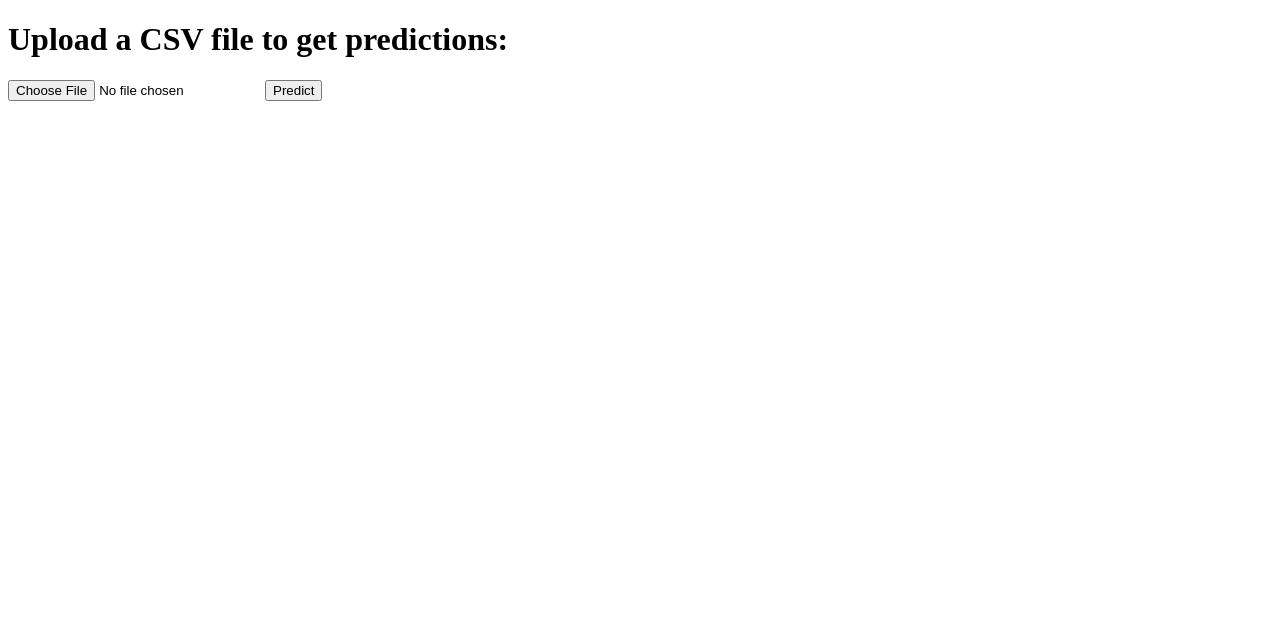
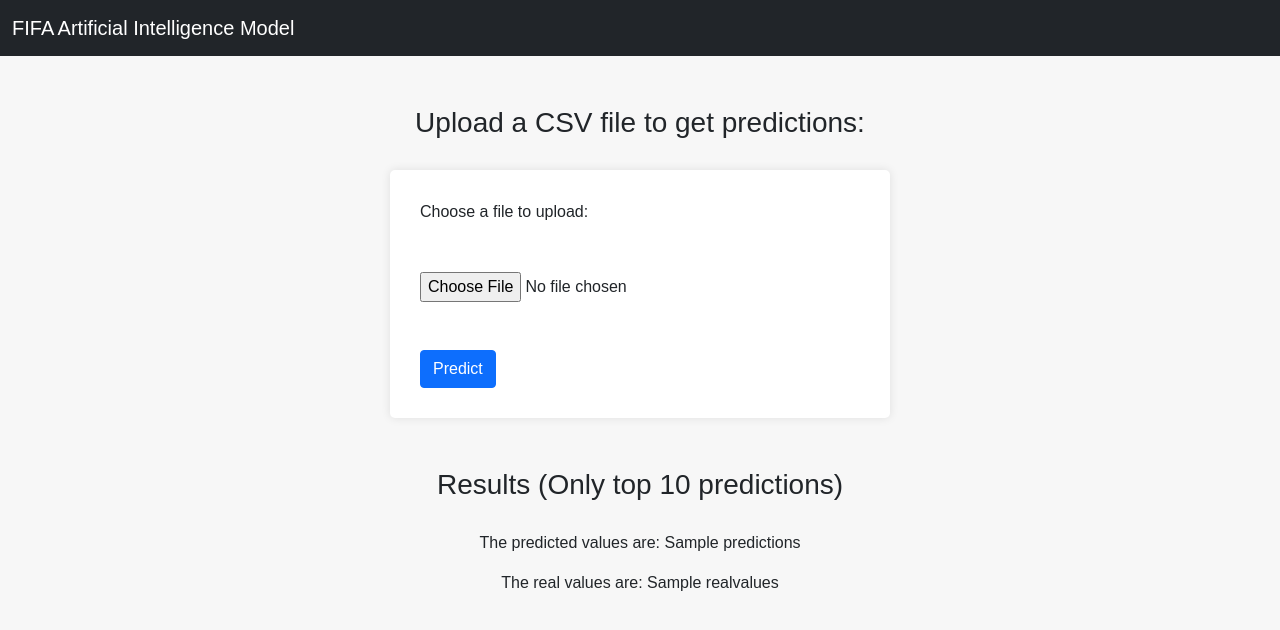
Before and after one commit to demarillacizere/fifa-ai-model, a Flask app: template templates/index.html in a window 1280 px wide. Shown: the top 630 px of the page. Run offline with Flask 2, Linux system fonts and the light colour scheme; the template is opened without the code that fills it: most values are stand-ins (such as "Sample title", 1, 10 or a date in 2020); parts of the project's set-up code (start-up, migrations or seed data) failed here and were passed over; some libraries are stand-ins or nearby versions.

Commit message:
added the stylings

```diff
--- a/app.py
+++ b/app.py
@@ -6,12 +6,6 @@
 
 # load the trained model
 model = joblib.load("fifa_model.joblib")
-
-# Preprocessing function
-# def preprocess_data(df):
-#     # Apply the same preprocessing steps you used on your training data
-
-#     return preprocessed_df
 
 @app.route('/')
 def index():
@@ -36,11 +30,11 @@
     file = request.files['file']
     columns = ['attacking_crossing', 'attacking_finishing', 'attacking_heading_accuracy', 'attacking_short_passing', 'attacking_volleys', 'skill_dribbling', 'skill_curve', 'skill_fk_accuracy', 'skill_long_passing', 'skill_ball_control', 'movement_acceleration', 'movement_sprint_speed', 'movement_agility', 'movement_reactions', 'movement_balance', 'power_shot_power', 'power_jumping', 'power_stamina', 'power_strength', 'power_long_shots', 'mentality_aggression', 'mentality_interceptions', 'mentality_positioning', 'mentality_vision', 'mentality_penalties', 'mentality_composure', 'defending_marking_awareness', 'defending_standing_tackle', 'defending_sliding_tackle', 'goalkeeping_diving', 'goalkeeping_handling', 'goalkeeping_kicking', 'goalkeeping_positioning', 'goalkeeping_reflexes']
     data = pd.read_csv(file)
-    data = data[columns]
-    y_pred = model.predict(data)
+    y_pred = model.predict(data[columns])
     y_pred = np.round(y_pred)
+    realvalues = data['overall'].iloc[data.index]
 
-    return render_template('results.html', predictions=list(y_pred)[:10])
+    return render_template('index.html', predictions=list(y_pred)[:10],realvalues = list(realvalues)[:10])
 
 if __name__ == '__main__':
     app.run(debug=True)
--- a/templates/index.html
+++ b/templates/index.html
@@ -1,13 +1,91 @@
 <!doctype html>
 <html>
+   <head>
+      <title>File Upload Form</title>
+      <link rel="stylesheet" href="https://cdn.jsdelivr.net/npm/bootstrap@5.1.3/dist/css/bootstrap.min.css">
+      <style>
+         body {
+           background-color: #f7f7f7;
+           font-family: Arial, sans-serif;
+         }
+
+         h3 {
+           text-align: center;
+           margin-top: 50px;
+           margin-bottom: 30px;
+         }
+
+         .form-container {
+           max-width: 500px;
+           margin: 0 auto;
+           background-color: #fff;
+           padding: 30px;
+           border-radius: 5px;
+           box-shadow: 0px 0px 10px rgba(0, 0, 0, 0.1);
+         }
+
+         .form-control:focus {
+           border-color: #7c7cff;
+           box-shadow: none;
+         }
+
+         .custom-file-input:focus ~ .custom-file-label {
+           border-color: #7c7cff;
+           box-shadow: none;
+         }
+
+         .custom-file-label::after {
+           content: "Choose file";
+         }
+
+         .custom-file-label::before {
+           content: "";
+           background-color: #7c7cff;
+           border-radius: .25rem;
+           display: inline-block;
+           vertical-align: middle;
+           height: 2rem;
+           width: 2rem;
+           line-height: 1.5rem;
+           text-align: center;
+           margin-right: .5rem;
+           color: #fff;
+         }
+
+         .custom-file-input:lang(en)~.custom-file-label::after {
+           content: "Browse";
+         }
+       </style>
+
+   </head>
    <body>
-      <h1>Upload a CSV file to get predictions:</h1>
+      <nav class="navbar navbar-expand-lg navbar-dark bg-dark">
+         <div class="container-fluid">
+           <a class="navbar-brand text-center" href="#">FIFA Artificial Intelligence Model</a>
+         </div>
+       </nav>
+
+      <h3>Upload a CSV file to get predictions:</h3>
+  <div class="container form-container">
+    <form  action="/predict" method="post" enctype="multipart/form-data">
+      <div class="form-group">
+        <label for="exampleFormControlFile1">Choose a file to upload:</label>
+        <div class="custom-file my-5">
+          <input type="file" class="custom-file-input" id="exampleFormControlFile1" name="file">
+        </div>
+      </div>
       {% if message %}
          <p>{{ message }}</p>
       {% endif %}
-      <form action="/predict" method="post" enctype="multipart/form-data">
-         <input type="file" name="file">
-         <input type="submit" value="Predict">
-      </form>
-   </body>
+      <button type="submit" class="btn btn-primary" value="Predict">Predict</button>
+    </form>
+  </div>
+  <div class="text-center">
+   <h3>Results (Only top 10 predictions)</h3>
+   <p>The predicted values are: {{ predictions }}</p>
+   <p>The real values are: {{ realvalues }}</p>
+  </div>
+
+  <script src="https://cdn.jsdelivr.net/npm/bootstrap@5.1.3/dist/js/bootstrap.bundle.min.js"></script>
+</body>
 </html>
--- a/templates/results.html
+++ b/templates/results.html
@@ -6,5 +6,6 @@
 <body>
     <h1>Results (Only top 10 predictions)</h1>
     <p>The predicted values are: {{ predictions }}</p>
+    <p>The real values are: {{ realvalues }}</p>
 </body>
 </html>
```
